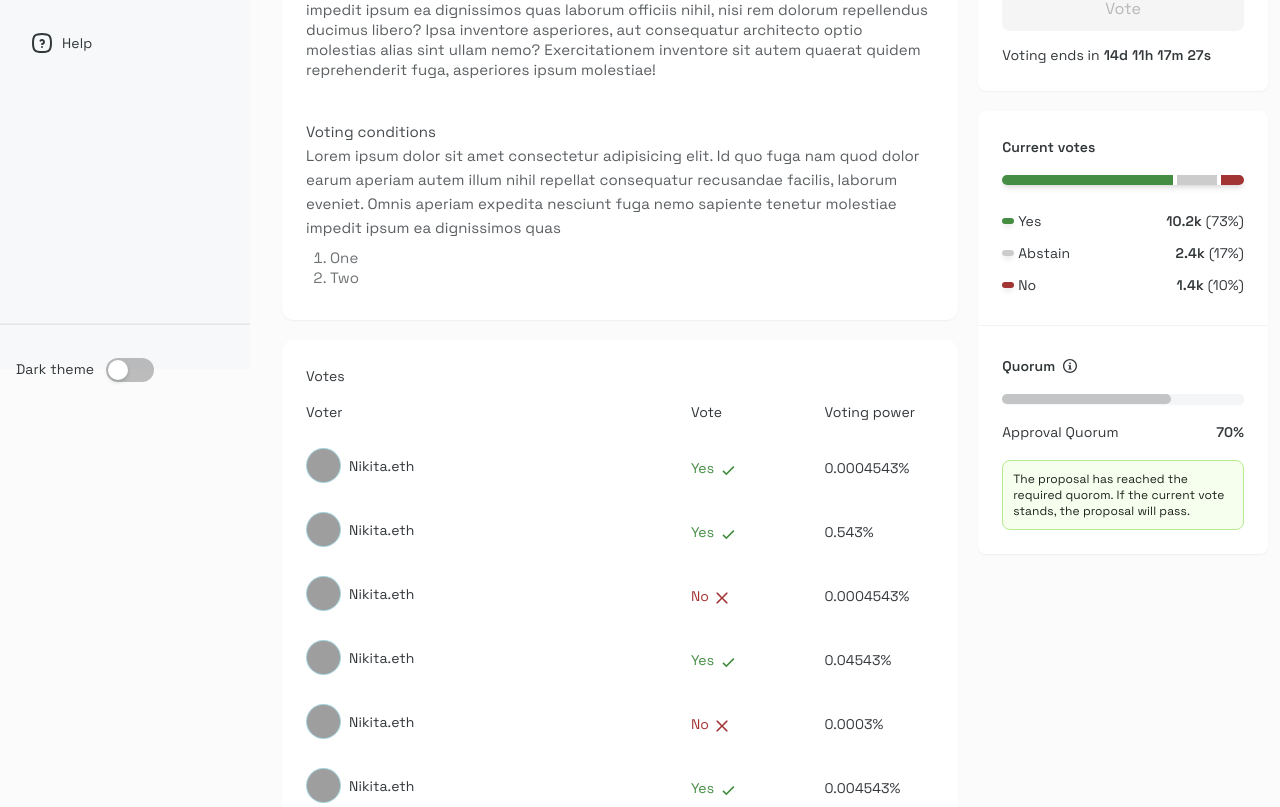
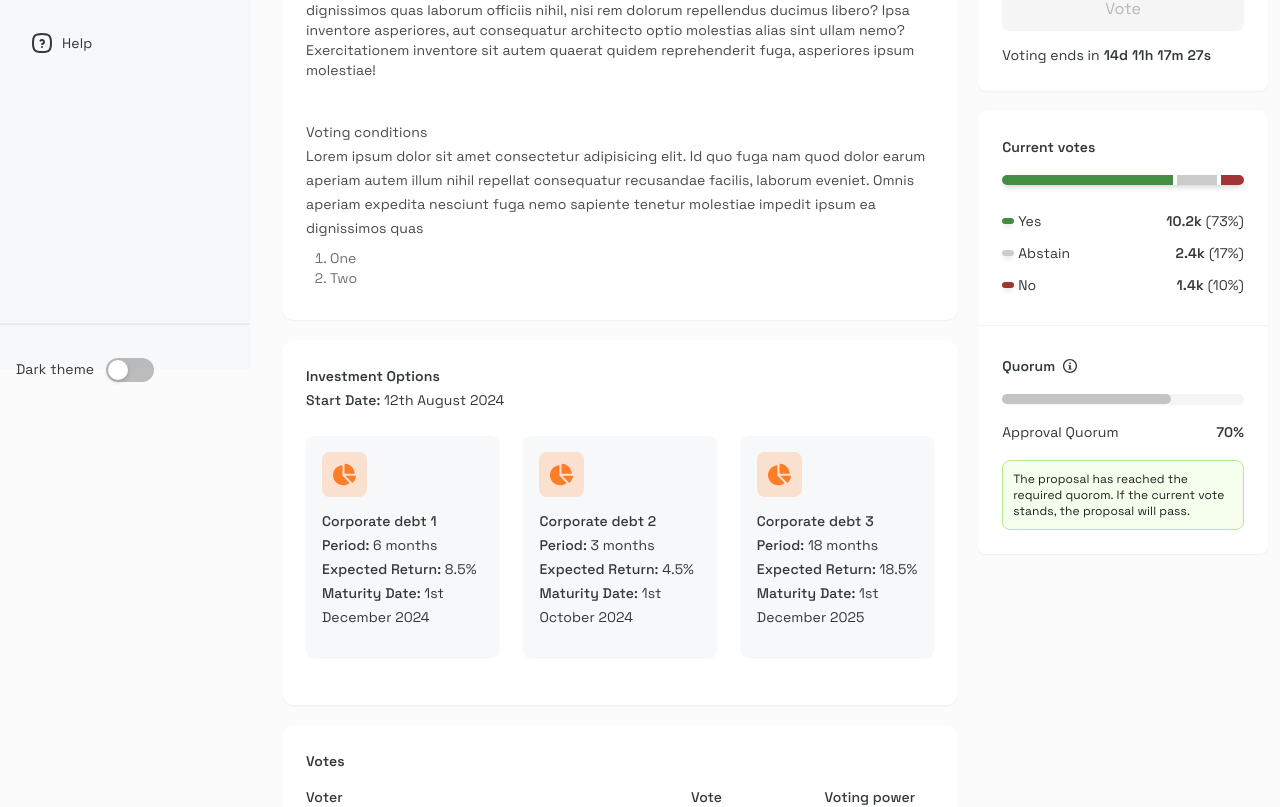
Before and after one commit to osas2211/dorahack-dao, a Next.js app: page /proposals/create in a window 1280 px wide. Shown: the part 431-1238 px from the top of the page. Built offline with nearby package versions, Linux system fonts and the light colour scheme; grey boxes are pictures that could not be loaded.

Commit message:
add investment options ui

```diff
--- /dev/null
+++ b/app/(inApp)/investments/page.tsx
@@ -0,0 +1,7 @@
+import React from "react"
+
+const InvestmentsPage = () => {
+  return <div>InvestmentsPage</div>
+}
+
+export default InvestmentsPage
--- /dev/null
+++ b/components/proposals/InvestmentOptions.tsx
@@ -0,0 +1,80 @@
+"use client"
+import { Avatar } from "antd"
+import React from "react"
+import { FaChartPie } from "react-icons/fa"
+
+const investment_options = [
+  {
+    title: "Corporate debt 1",
+    percentage: "8.5%",
+    period: "6 months",
+    price_per_unit: 5000,
+    maturity_date: "1st December 2024",
+  },
+  {
+    title: "Corporate debt 2",
+    percentage: "4.5%",
+    period: "3 months",
+    price_per_unit: 5000,
+    maturity_date: "1st October 2024",
+  },
+  {
+    title: "Corporate debt 3",
+    percentage: "18.5%",
+    period: "18 months",
+    price_per_unit: 5000,
+    maturity_date: "1st December 2025",
+  },
+]
+
+export const InvestmentOptions = () => {
+  return (
+    <div className="text-sm">
+      <p className="font-semibold">Investment Options</p>
+      <div>
+        <p className="">
+          <span className="font-medium">Start Date: </span>
+          <span>12th August 2024</span>
+        </p>
+      </div>
+      <div className="my-4 md:my-6 grid md:grid-cols-3 gap-6">
+        {investment_options.map((option, index) => {
+          return (
+            <div
+              key={index}
+              className="shadow-sm bg-surface-container-low dark:bg-surface-container-high-dark p-4 rounded-lg"
+            >
+              <div className="w-full">
+                <Avatar
+                  size={45}
+                  className="bg-secondary/20 dark:bg-secondary-dark/20 rounded-lg"
+                >
+                  <FaChartPie
+                    className="text-secondary dark:text-secondary-dark"
+                    size={23}
+                  />
+                </Avatar>
+              </div>
+              <div className=" my-3">
+                <p className="font-medium">{option.title}</p>
+                <p className="">
+                  <span className="font-medium">Period: </span>
+                  <span>{option.period}</span>
+                </p>
+                <p className="">
+                  <span className="font-medium">Expected Return: </span>
+                  <span>{option.percentage}</span>
+                </p>
+
+                <p className="">
+                  <span className="font-medium">Maturity Date: </span>
+                  <span>{option.maturity_date}</span>
+                </p>
+              </div>
+            </div>
+          )
+        })}
+      </div>
+    </div>
+  )
+}
--- a/components/proposals/ProposalDescription.tsx
+++ b/components/proposals/ProposalDescription.tsx
@@ -40,7 +40,7 @@ export const ProposalDescription = () => {
         </div>
       </div>
       <div className="my-10">
-        <p className="opacity-80 md:text-[15px] text-sm">
+        <p className="opacity-90 text-sm">
           Lorem ipsum dolor sit amet consectetur adipisicing elit. Id quo fuga
           nam quod dolor earum aperiam autem illum nihil repellat consequatur
           recusandae facilis, laborum eveniet. Omnis aperiam expedita nesciunt
@@ -51,9 +51,9 @@ export const ProposalDescription = () => {
           quidem reprehenderit fuga, asperiores ipsum molestiae!
         </p>
       </div>
-      <div className="md:text-[15px] text-sm">
+      <div className="text-sm">
         <p className="opacity-90">Voting conditions</p>
-        <p className="opacity-80">
+        <p className="opacity-90">
           Lorem ipsum dolor sit amet consectetur adipisicing elit. Id quo fuga
           nam quod dolor earum aperiam autem illum nihil repellat consequatur
           recusandae facilis, laborum eveniet. Omnis aperiam expedita nesciunt
--- a/components/proposals/ProposalDetails.tsx
+++ b/components/proposals/ProposalDetails.tsx
@@ -5,6 +5,7 @@ import { ProposalVoters } from "./ProposalVoters"
 import { CastVote } from "./CastVote"
 import { GoBack } from "../utilities/GoBack"
 import { VoteStats } from "./VoteStats"
+import { InvestmentOptions } from "./InvestmentOptions"
 
 export const ProposalDetails = () => {
   return (
@@ -15,10 +16,14 @@ export const ProposalDetails = () => {
           <div className="w-full bg-white dark:bg-surface-container-low-dark rounded-xl p-4 md:p-6 shadow-sm ">
             <ProposalDescription />
           </div>
-
-          <div className="w-full bg-white dark:bg-surface-container-low-dark rounded-xl p-4 md:p-6 shadow-sm md:block hidden">
+          <div className="md:block hidden space-y-5">
             {/* Shows In Desktop */}
-            <ProposalVoters />
+            <div className="w-full bg-white dark:bg-surface-container-low-dark rounded-xl p-4 md:p-6 shadow-sm">
+              <InvestmentOptions />
+            </div>
+            <div className="w-full bg-white dark:bg-surface-container-low-dark rounded-xl p-4 md:p-6 shadow-sm">
+              <ProposalVoters />
+            </div>
           </div>
         </div>
         <div className="md:sticky md:h-[70vh] md:top-[70px] md:right-0 w-full space-y-5">
@@ -29,9 +34,14 @@ export const ProposalDetails = () => {
             <VoteStats />
           </div>
         </div>
-        <div className="w-full bg-white dark:bg-surface-container-low-dark rounded-xl p-4 md:p-6 shadow-sm md:hidden">
+        <div className="md:hidden space-y-5">
+          <div className="w-full bg-white dark:bg-surface-container-low-dark rounded-xl p-4 md:p-6 shadow-sm">
+            <InvestmentOptions />
+          </div>
           {/* Shows In Mobile */}
-          <ProposalVoters />
+          <div className="w-full bg-white dark:bg-surface-container-low-dark rounded-xl p-4 md:p-6 shadow-sm">
+            <ProposalVoters />
+          </div>
         </div>
       </div>
     </div>
--- a/components/proposals/ProposalVoters.tsx
+++ b/components/proposals/ProposalVoters.tsx
@@ -7,11 +7,11 @@ import { CgClose } from "react-icons/cg"
 export const ProposalVoters = () => {
   return (
     <div className="ms:text-[16px] text-sm">
-      <p>Votes</p>
+      <p className="font-semibold">Votes</p>
       <div className="grid md:grid-cols-[60%,20%,20%] grid-cols-[80%,20%] gap-2 text-sm py-3">
-        <p>Voter</p>
-        <p>Vote</p>
-        <p className="md:block hidden">Voting power</p>
+        <p className="font-medium">Voter</p>
+        <p className="font-medium">Vote</p>
+        <p className="md:block hidden font-medium">Voting power</p>
       </div>
       <div className="">
         <Voter
--- a/components/proposals/VoteStats.tsx
+++ b/components/proposals/VoteStats.tsx
@@ -98,9 +98,9 @@ export const VoteStats = () => {
           </Tooltip>
         </div>
         <div className="my-4 mb-4">
-          <div className="flex gap-1 h-[10px] rounded-full shadow-sm bg-surface-container">
+          <div className="flex gap-1 h-[10px] rounded-full shadow-sm bg-surface-container dark:bg-surface-container-dark">
             <div
-              className="bg-black/20 dark:bg-white/20 rounded-full"
+              className="bg-black/20 dark:bg-white/30 rounded-full"
               style={{ width: `${quorom}%` }}
             />
           </div>
--- a/components/utilities/DesktopHeader.tsx
+++ b/components/utilities/DesktopHeader.tsx
@@ -14,6 +14,8 @@ export const DesktopHeader = () => {
     ? "Proposals"
     : pathname.includes("/dashboard")
     ? "Dashboard"
+    : pathname.includes("/investments")
+    ? "Vetted Investments"
     : ""
   return (
     <div className="sticky top-1 left-[0] z-[20] bg-surface dark:bg-surface-dark py-[6px] pb-[12px] md:block hidden">
--- a/constants/routes.tsx
+++ b/constants/routes.tsx
@@ -15,7 +15,7 @@ interface RouteI {
 export const routes: RouteI[] = [
   { icon: <AiFillHome />, name: "Home", path: "/dashboard" },
   { icon: <TiDocumentText />, name: "Proposals", path: "/proposals" },
-  { icon: <CgPoll />, name: "Voting", path: "/voting" },
+  { icon: <CgPoll />, name: "Vetted Investments", path: "/investments" },
   { icon: <TiTags />, name: "Shares", path: "/shares" },
   { icon: <IoSettingsOutline />, name: "Settings", path: "/settings" },
   { icon: <TbHelpSquareRounded />, name: "Help", path: "/help" },
```
